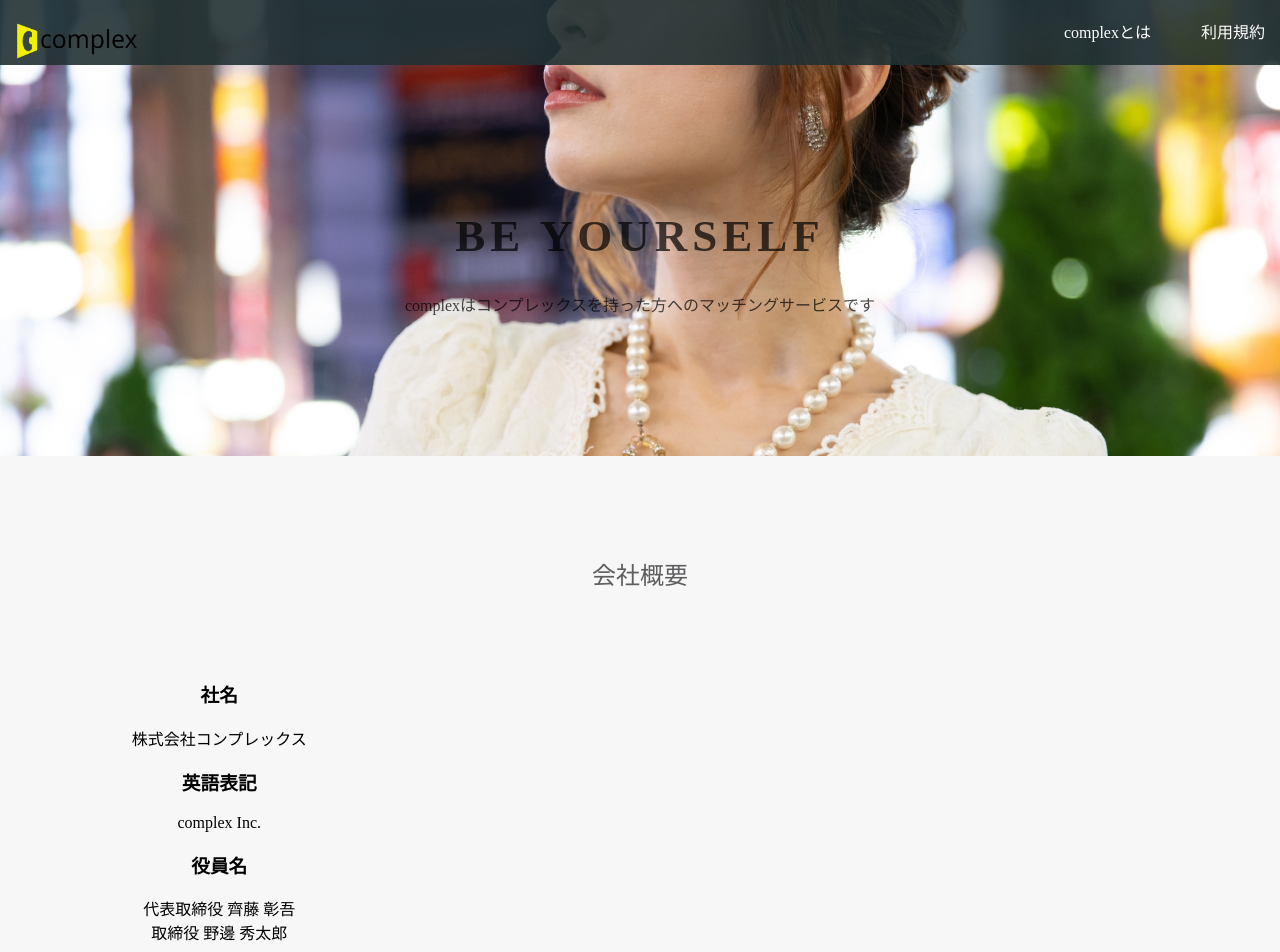
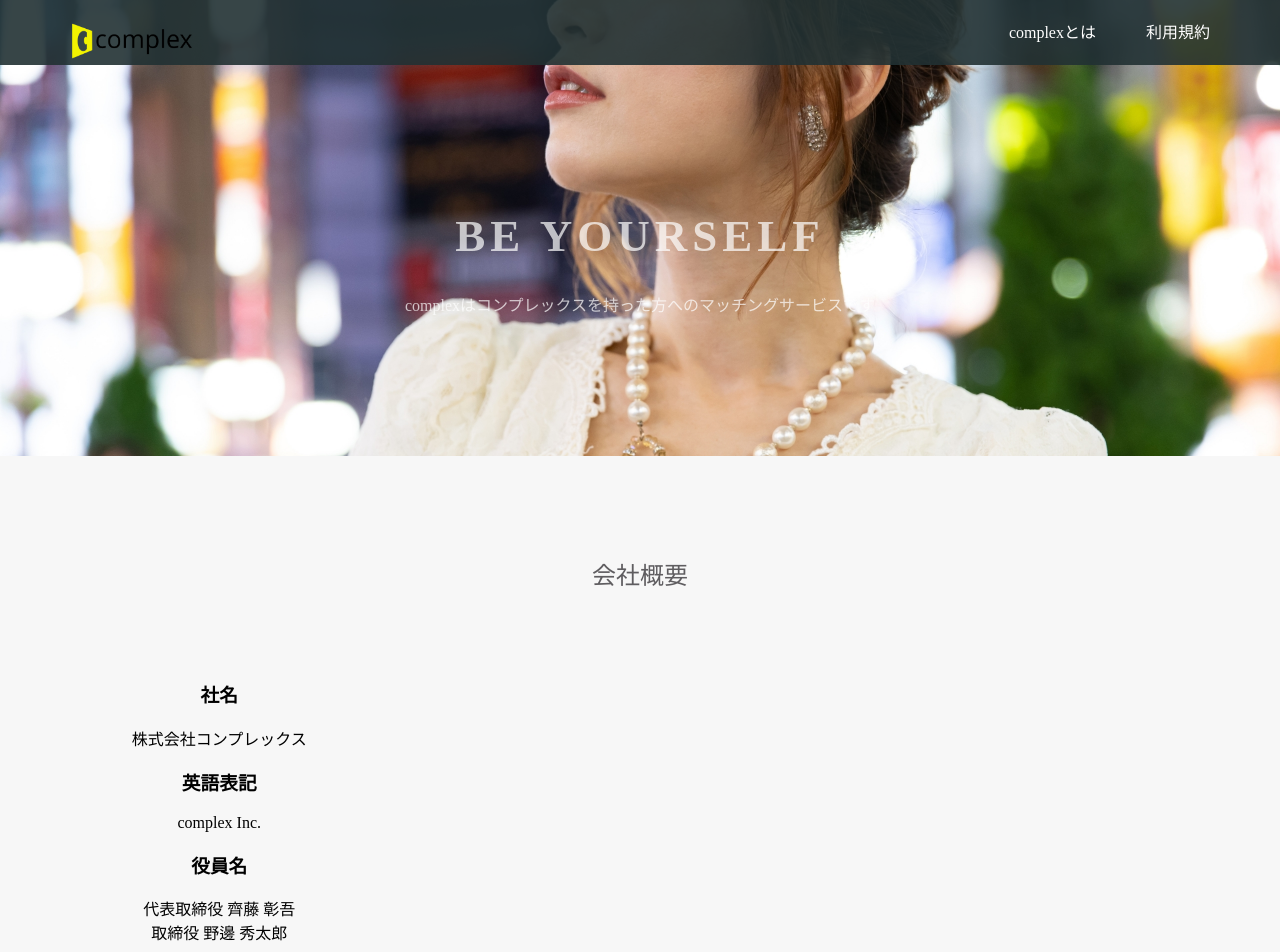
Before and after one commit to complex02/complex02, a plain HTML site: page index.html in a window 1280 px wide. Shown: the top 952 px of the page. Drawn offline with Linux system fonts and the light colour scheme.

Commit message:
Update stylesheet.css

```diff
--- a/stylesheet.css
+++ b/stylesheet.css
@@ -12,6 +12,7 @@ a {
 }
 
 .container {
+  max-width: 1170px;
   width: 100%;
   padding: 0 15px;
   margin: 0 auto;
@@ -21,6 +22,7 @@ a {
   padding: 180px 0 100px 0;
   background-image: url("b03b67c9b8c20bdbb6f92c5877d9f707_m.jpg");
   background-size: cover;
+  color: white;
   text-align: center;
 }
 
@@ -73,7 +75,6 @@ header {
 }
 
 .about-wrapper {
-  height: 580px;
   padding-bottom: 80px;
   padding-left: 5%;
   padding-right: 5%;
@@ -92,7 +93,6 @@ header {
 }
 
 .table {
-  float: left;
   width: 25%;
 }
 
```
